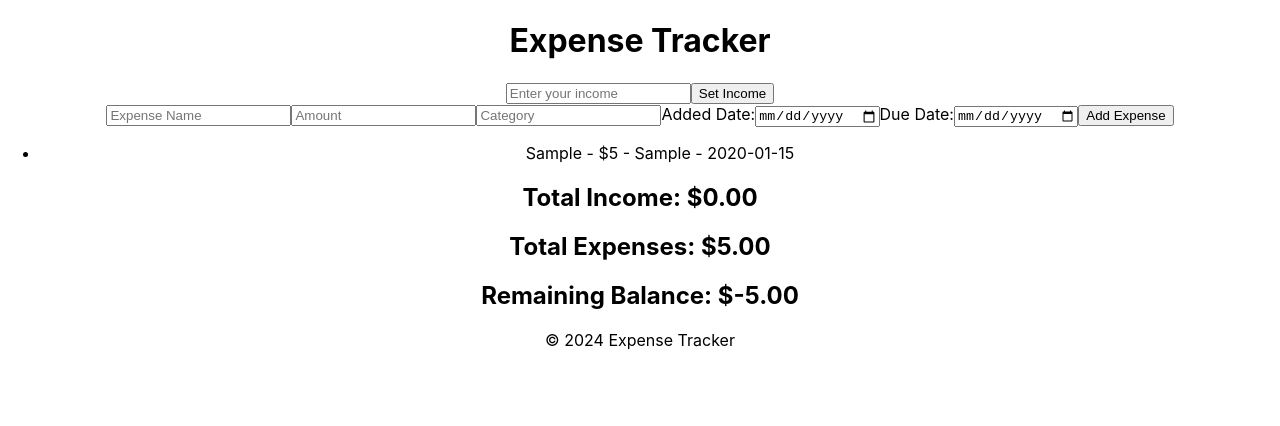
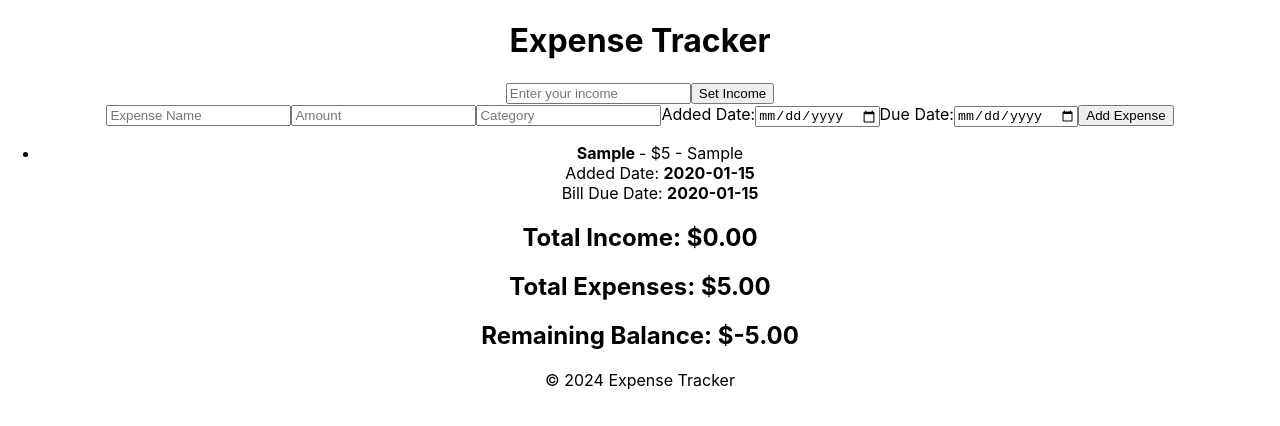
Before and after one commit to sahomelabs/exptest, a React (Create React App) app: page / in a window 1280 px wide. Both pictures are taken after typing "Sample", "5", "Sample", "2020-01-15", "2020-01-15" into the empty fields and a click on the button "Add Expense". Shown: the top 426 px of the page. Built offline with nearby package versions, Linux system fonts and the light colour scheme.

Commit message:
update date added and due date to display on landing page

```diff
--- a/src/Components/ExpenseList/ExpenseList.jsx
+++ b/src/Components/ExpenseList/ExpenseList.jsx
@@ -6,7 +6,9 @@ const ExpenseList = ({ expenses }) => {
     <ul>
       {expenses.map((expense, index) => (
         <li key={index}>
-          {expense.name} - ${expense.amount} - {expense.category} - {expense.date}
+          <strong>{expense.name} </strong> - ${expense.amount} - {expense.category}
+          <div> Added Date: <strong>{expense.date}</strong></div>
+          <div>Bill Due Date: <strong>{expense.dueDate}</strong></div>
         </li>
       ))}
     </ul>
```
